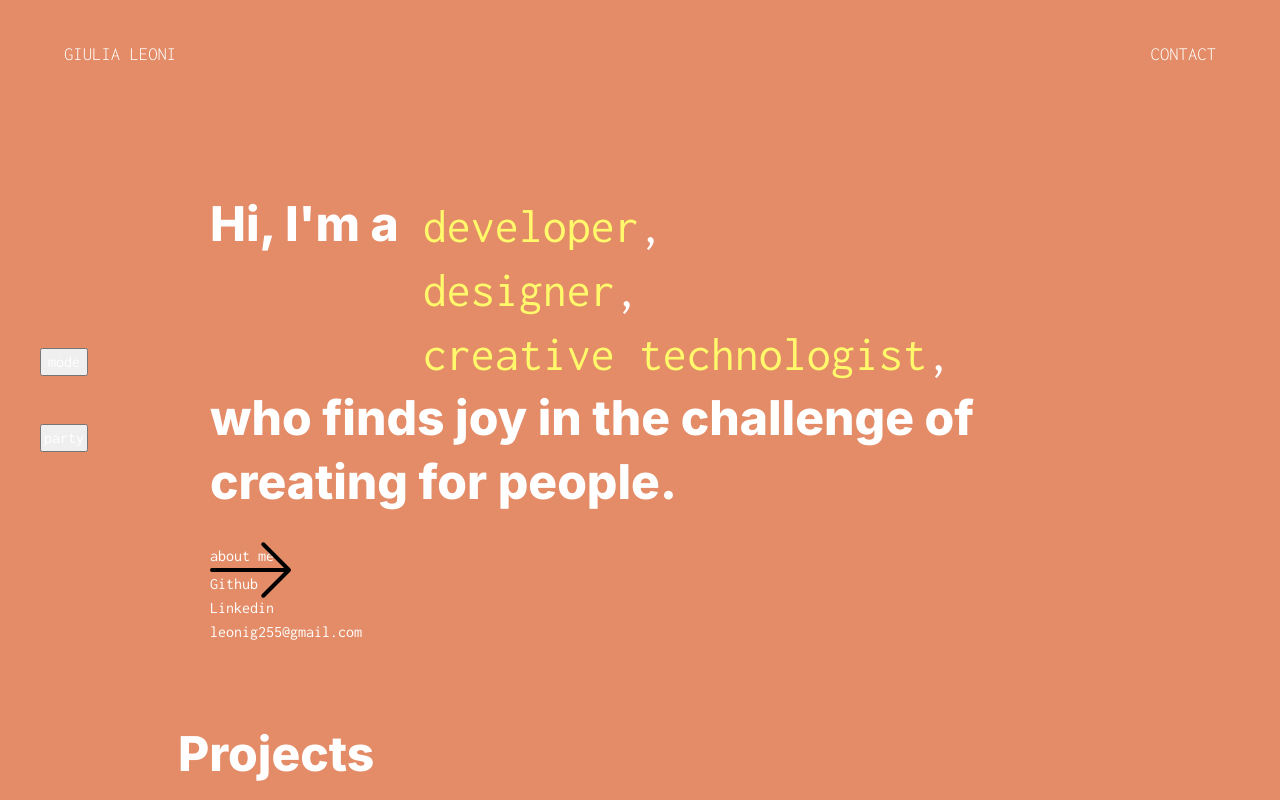
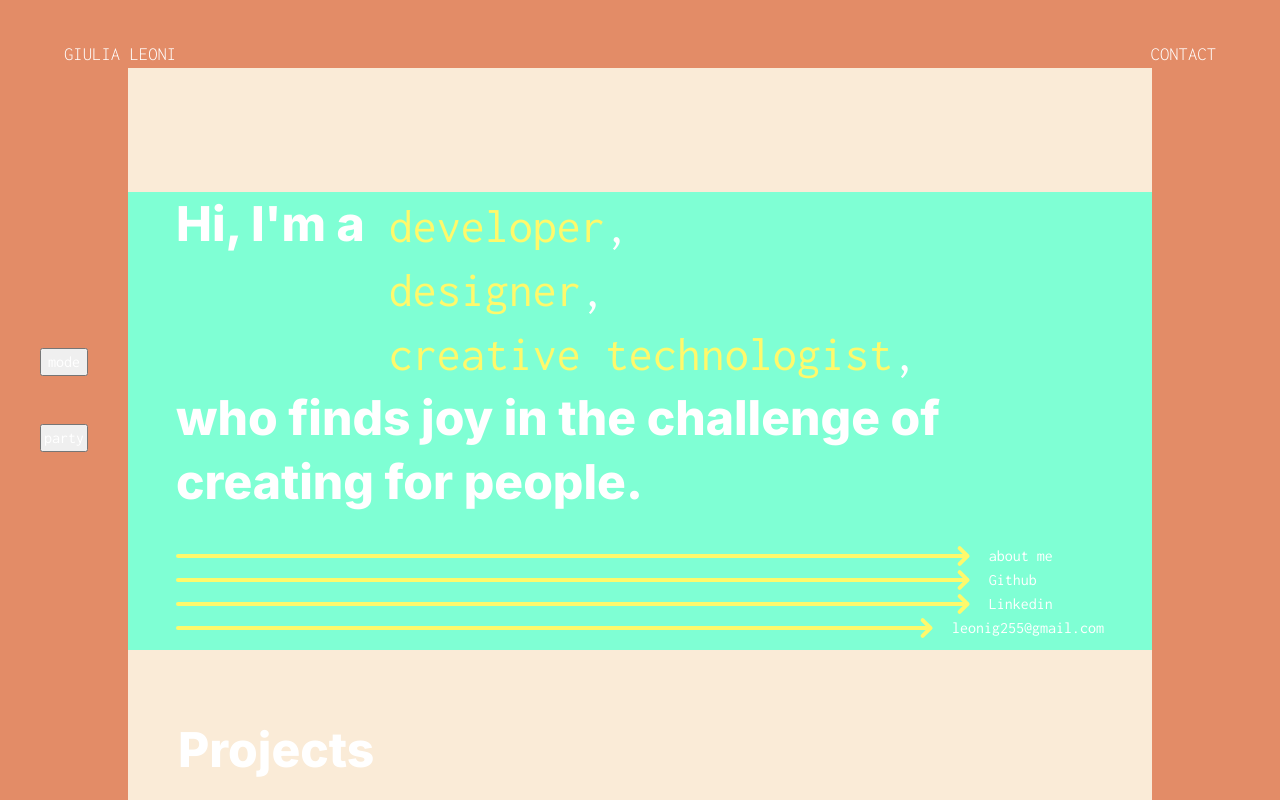
Before and after one commit to GiuliaLeoni/dev-portfolio, a React (Vite) app: page / in a window 1280 px wide. Shown: the top 800 px of the page. Built offline with nearby package versions, Linux system fonts and the light colour scheme.

Commit message:
correct arrow length and colour

```diff
--- a/src/components/Info/Info.tsx
+++ b/src/components/Info/Info.tsx
@@ -20,17 +20,20 @@ export const Info = () => {
                 </section>
 
                 <section className={infoStyles.links}>
-                    <section>
+                    <section className={infoStyles.link}>
+                        <section className={infoStyles.arrow}></section>
                         <Link to='/about'>about me</Link>
                     </section>
-                    <section>
+                    <section className={infoStyles.link}>
                         <section className={infoStyles.arrow}></section>
                         <a href="https://github.com/GiuliaLeoni" target="_blank">Github</a>
                     </section>
-                    <section>
+                    <section className={infoStyles.link}>
+                    <section className={infoStyles.arrow}></section>
                         <a href="https://www.linkedin.com/in/g-leoni/" target="_blank">Linkedin</a>
                     </section>
-                    <section>
+                    <section className={infoStyles.link}>
+                    <section className={infoStyles.arrow}></section>
                         <a href="/">leonig255@gmail.com</a>
                     </section>
                 </section>
--- a/src/components/Info/info.module.scss
+++ b/src/components/Info/info.module.scss
@@ -4,9 +4,10 @@
     width: 80vw;
     display: flex;
     flex-direction: column;
-    margin: 12rem 2rem 0 2rem;
-    padding: 0px 50px 0 50px;
-    // background-color: aquamarine;
+    // margin: 12rem 2rem 0 2rem;
+    margin: 12rem 0 0 0;
+    padding: 0px 3rem 0 3rem;
+    background-color: aquamarine;
 }
 
 .text {
@@ -25,11 +26,15 @@
     flex-direction: column;
     margin: 20px 0 0 0;
     padding: 10px 0 10px 0;
-}
-
-.links a {
-    text-decoration: none;
-    cursor: pointer;
+    a {
+        text-decoration: none;
+        cursor: pointer;
+    }
+    .link {
+        display: flex;
+        align-items: center;
+        gap: 1.5rem;
+    }
 }
 
 span {
@@ -51,9 +56,9 @@ p {
 }
 
 .arrow {
-    width: 5rem;
+    width: 85%;
     height: 4px;
-    background-color: black;
+    background-color: $secondary-color;
     position: relative;
     border-radius: 4px;
 }
@@ -61,13 +66,13 @@ p {
 .arrow::after {
     content: "";
     display: inline-block;
-    width: 40px;
+    width: 15px;
     height: 4px;
-    background-color: black;
+    background-color: $secondary-color;
     transform: rotate(45deg);
     position: absolute;
     right: -6px;
-    bottom:  13px;
+    bottom:  4px;
     border-radius: 4px;
 
 }
@@ -75,13 +80,13 @@ p {
 .arrow::before {
     content: "";
     display: inline-block;
-    width: 40px;
+    width: 15px;
     height: 4px;
-    background-color: black;
+    background-color: $secondary-color;
     transform: rotate(-45deg);
     position: absolute;
     right: -6px;
-    bottom:  -13px;
+    bottom:  -4px;
     border-radius: 4px;
 
 }
--- a/src/components/Main/main.module.scss
+++ b/src/components/Main/main.module.scss
@@ -1,5 +1,6 @@
 .container {
     overflow: hidden;
     margin-left: 10vw;
-    // background-color: antiquewhite;
+    margin-right: 10vw;
+    background-color: antiquewhite;
 }
```
